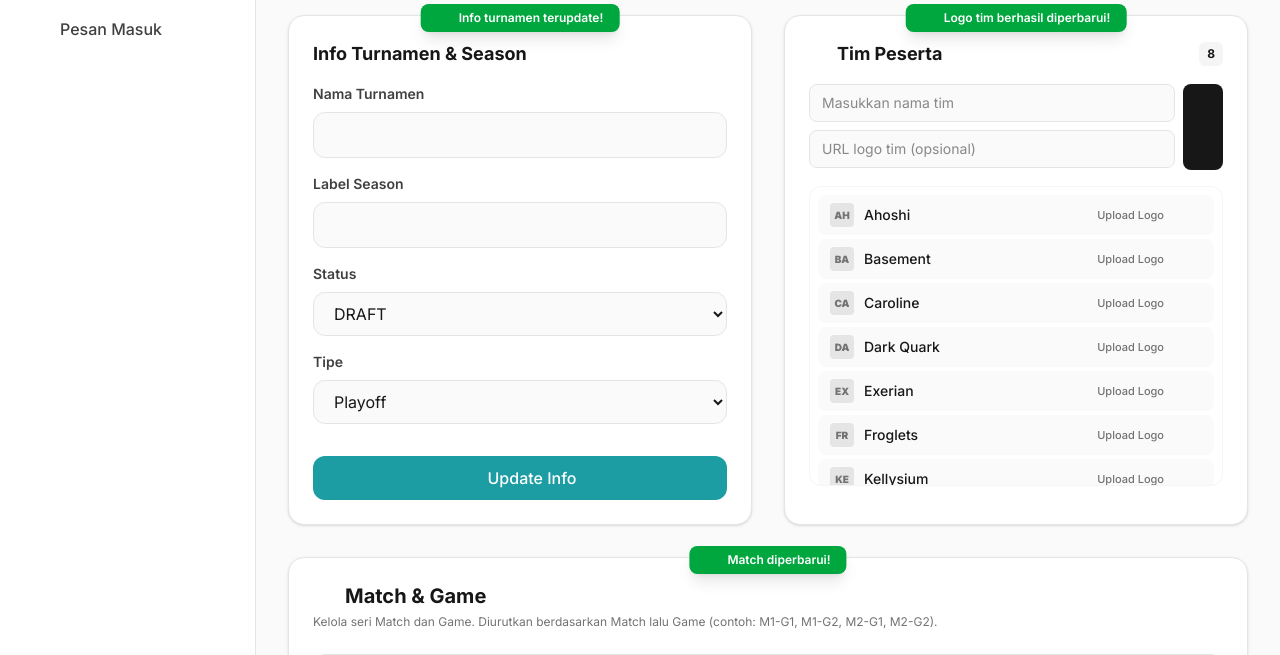
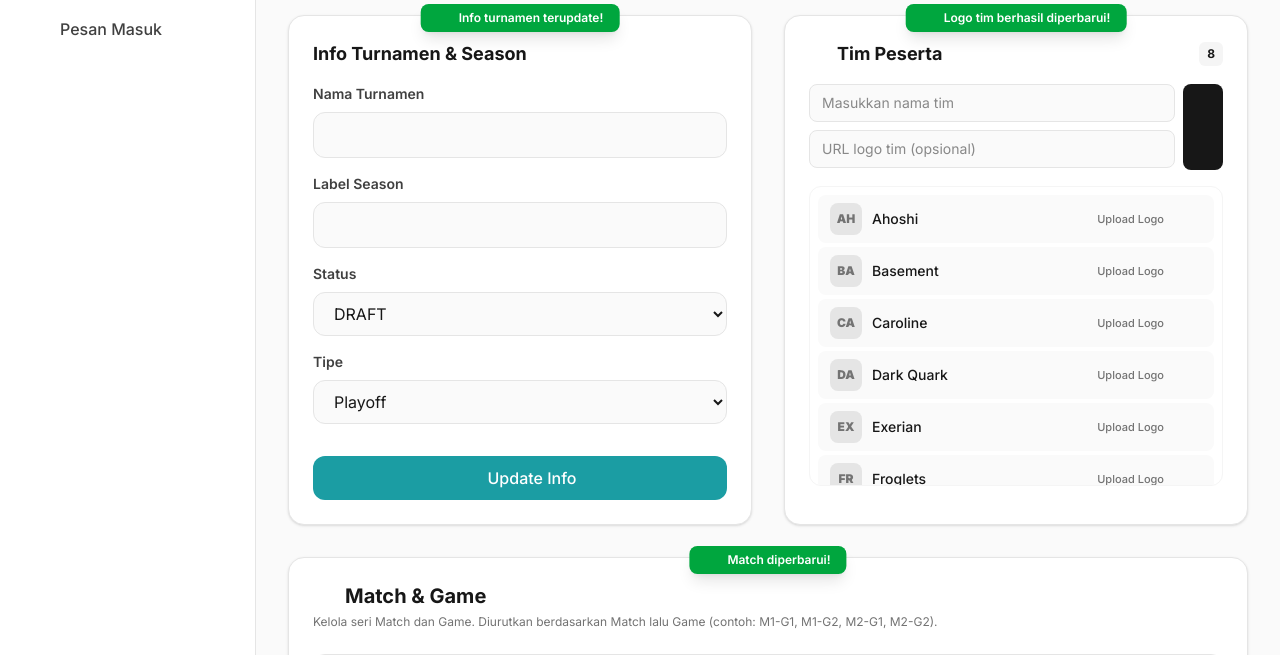
Before and after one commit to Zeehza/Polar-Catalyst, a Laravel app: page /admin/turnamen/cmvjtdjgk0000yrug63a51pv2 in a window 1280 px wide. Shown: the part 177-832 px from the top of the page. Run offline with Laravel 12, Linux system fonts and the light colour scheme; the visitor is signed in with stand-in values (Sample User, id 1); data comes from the database, SQL or seed files in the repository; style sheets or scripts are compiled from the project's sources; some libraries are stand-ins or nearby versions.

Commit message:
style(ui): enlarge team logo container and fallback monograms in participating teams list

```diff
--- a/resources/views/livewire/tournament-detail.blade.php
+++ b/resources/views/livewire/tournament-detail.blade.php
@@ -218,9 +218,9 @@
                                     title="Klik untuk upload/ubah logo tim"
                                 >
                                     @if ($team->logoUrl)
-                                        <img src="{{ $team->logoUrl }}" alt="{{ $team->name }}" loading="lazy" decoding="async" class="w-6 h-6 object-contain rounded bg-white dark:bg-neutral-900 border border-neutral-200 dark:border-neutral-800 shrink-0" />
+                                        <img src="{{ $team->logoUrl }}" alt="{{ $team->name }}" loading="lazy" decoding="async" class="w-8 h-8 object-contain rounded-lg bg-white dark:bg-neutral-900 border border-neutral-200 dark:border-neutral-800 shrink-0 p-0.5" />
                                     @else
-                                        <div class="w-6 h-6 bg-neutral-200 dark:bg-neutral-800 rounded flex items-center justify-center text-[10px] font-black text-neutral-500 shrink-0">
+                                        <div class="w-8 h-8 bg-neutral-200 dark:bg-neutral-800 rounded-lg flex items-center justify-center text-xs font-black text-neutral-500 shrink-0">
                                             {{ strtoupper(substr($team->name, 0, 2)) }}
                                         </div>
                                     @endif
```
Also changed, not shown: resources/views/livewire/tournament-event-group.blade.php (+5 -5 lines).
